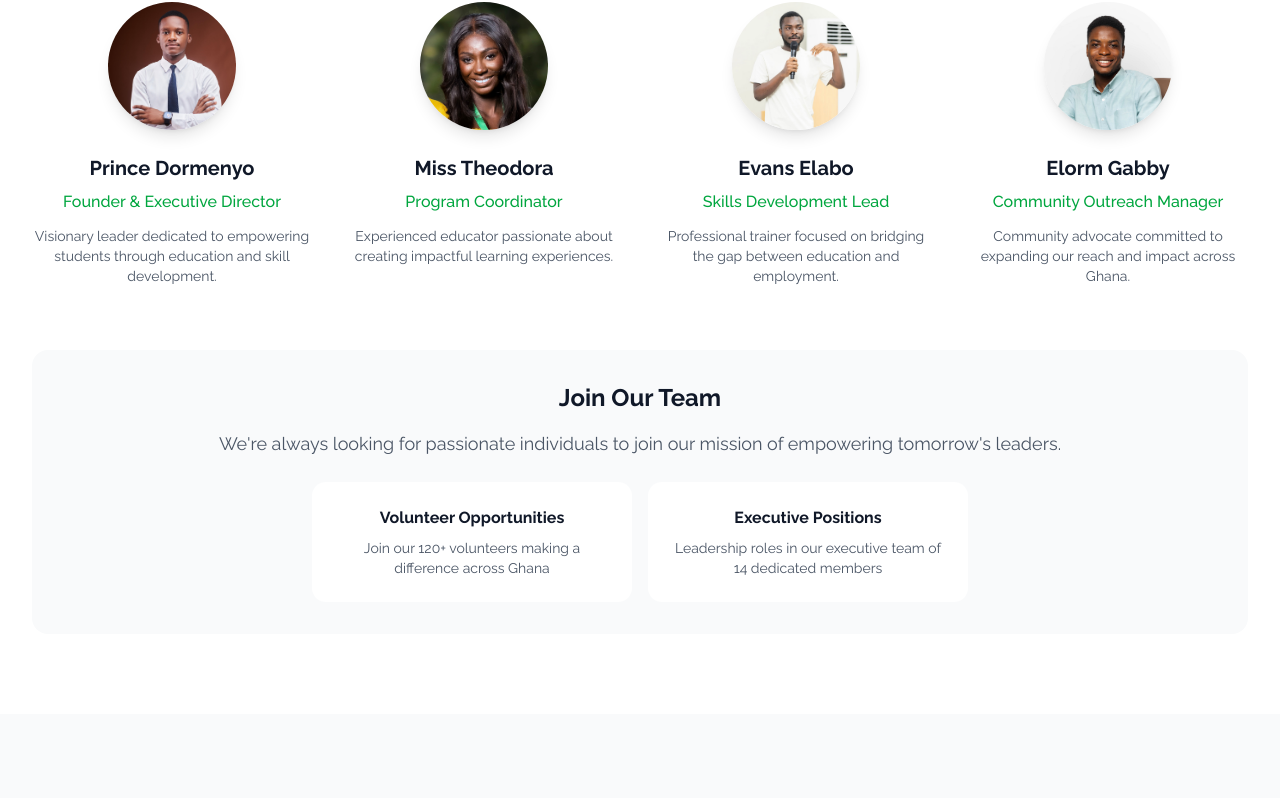
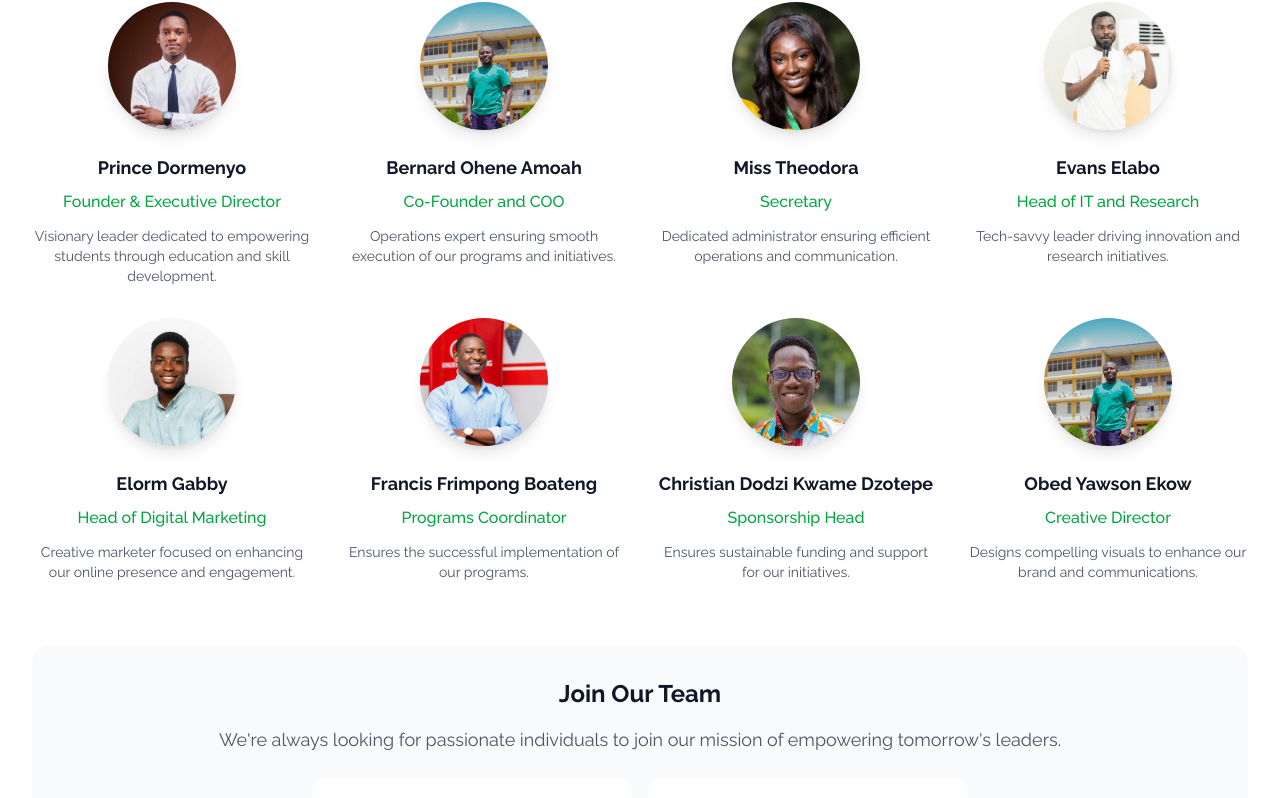
Before and after one commit to ellaboevans/boa-wo-nua-landing, a Next.js app: page / in a window 1280 px wide. Shown: the part 4256-5054 px from the top of the page. Built offline with nearby package versions, Linux system fonts and the light colour scheme.

Commit message:
Refactor Team component: update team member roles, add new members, and improve image imports

```diff
--- a/components/team.tsx
+++ b/components/team.tsx
@@ -4,6 +4,9 @@ import Prince from "@/app/assets/images/prince.jpeg";
 import Evans from "@/app/assets/images/evans.jpeg";
 import Tee from "@/app/assets/images/tee.jpeg";
 import Elorm from "@/app/assets/images/elorm.jpeg";
+import FFB from "@/app/assets/images/ffb.jpeg";
+import Chris from "@/app/assets/images/chris.jpeg";
+import BOK from "@/app/assets/images/bok.jpg";
 import Image from "next/image";
 
 export default function Team() {
@@ -16,25 +19,52 @@ export default function Team() {
         "Visionary leader dedicated to empowering students through education and skill development.",
     },
     {
+      name: "Bernard Ohene Amoah",
+      role: "Co-Founder and COO",
+      image: BOK,
+      description:
+        "Operations expert ensuring smooth execution of our programs and initiatives.",
+    },
+    {
       name: "Miss Theodora",
-      role: "Program Coordinator",
+      role: "Secretary",
       image: Tee,
       description:
-        "Experienced educator passionate about creating impactful learning experiences.",
+        "Dedicated administrator ensuring efficient operations and communication.",
     },
     {
       name: "Evans Elabo",
-      role: "Skills Development Lead",
+      role: "Head of IT and Research",
       image: Evans,
       description:
-        "Professional trainer focused on bridging the gap between education and employment.",
+        "Tech-savvy leader driving innovation and research initiatives.",
     },
     {
       name: "Elorm Gabby",
-      role: "Community Outreach Manager",
+      role: "Head of Digital Marketing",
       image: Elorm,
       description:
-        "Community advocate committed to expanding our reach and impact across Ghana.",
+        "Creative marketer focused on enhancing our online presence and engagement.",
+    },
+    {
+      name: "Francis Frimpong Boateng",
+      role: "Programs Coordinator",
+      image: FFB,
+      description: "Ensures the successful implementation of our programs.",
+    },
+    {
+      name: "Christian Dodzi Kwame Dzotepe",
+      role: "Sponsorship Head",
+      image: Chris,
+      description:
+        "Ensures sustainable funding and support for our initiatives.",
+    },
+    {
+      name: "Obed Yawson Ekow",
+      role: "Creative Director",
+      image: BOK,
+      description:
+        "Designs compelling visuals to enhance our brand and communications.",
     },
   ];
 
@@ -85,7 +115,7 @@ export default function Team() {
                 />
                 <div className="absolute inset-0 bg-ngo-green rounded-full opacity-0 group-hover:opacity-10 transition-opacity w-32 h-32 mx-auto"></div>
               </div>
-              <h3 className="text-xl font-bold text-gray-900 mb-2">
+              <h3 className="text-lg font-bold text-gray-900 mb-2">
                 {member.name}
               </h3>
               <p className="text-green-600 font-medium mb-3">{member.role}</p>
```
